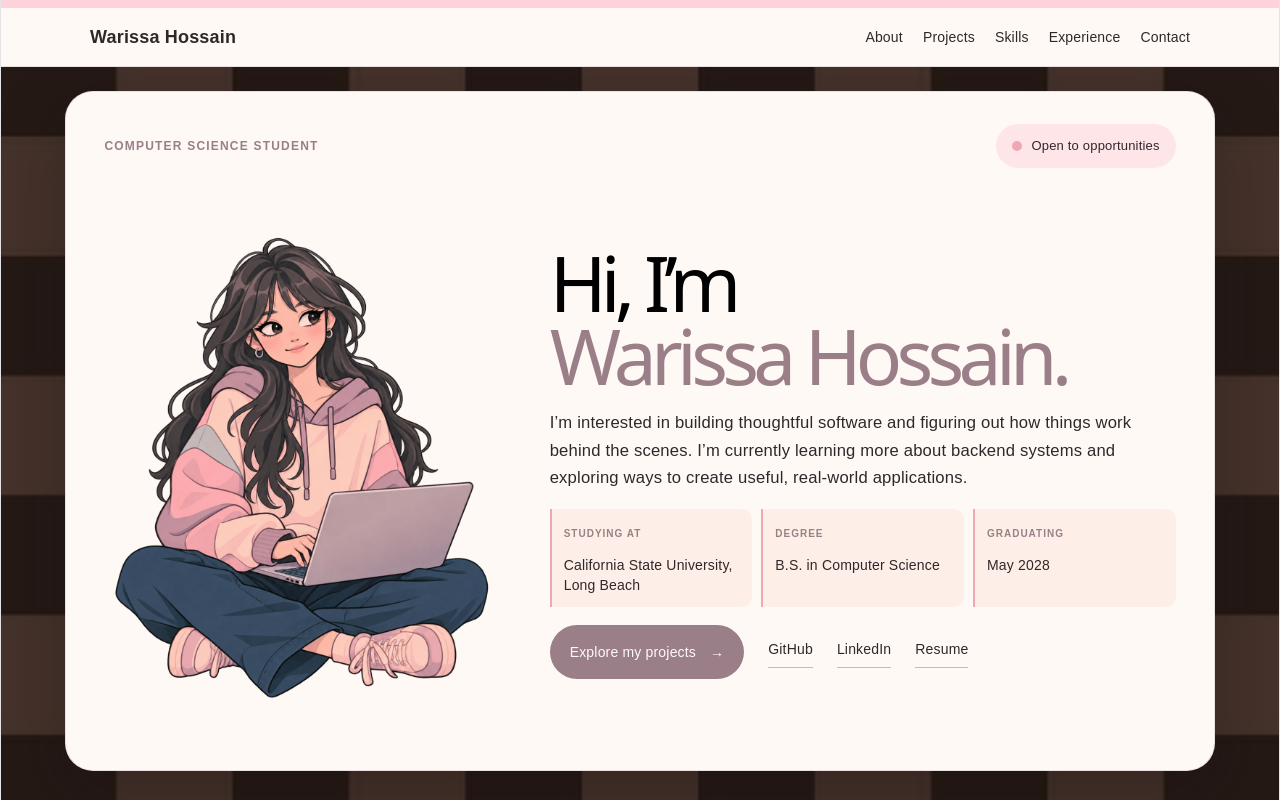
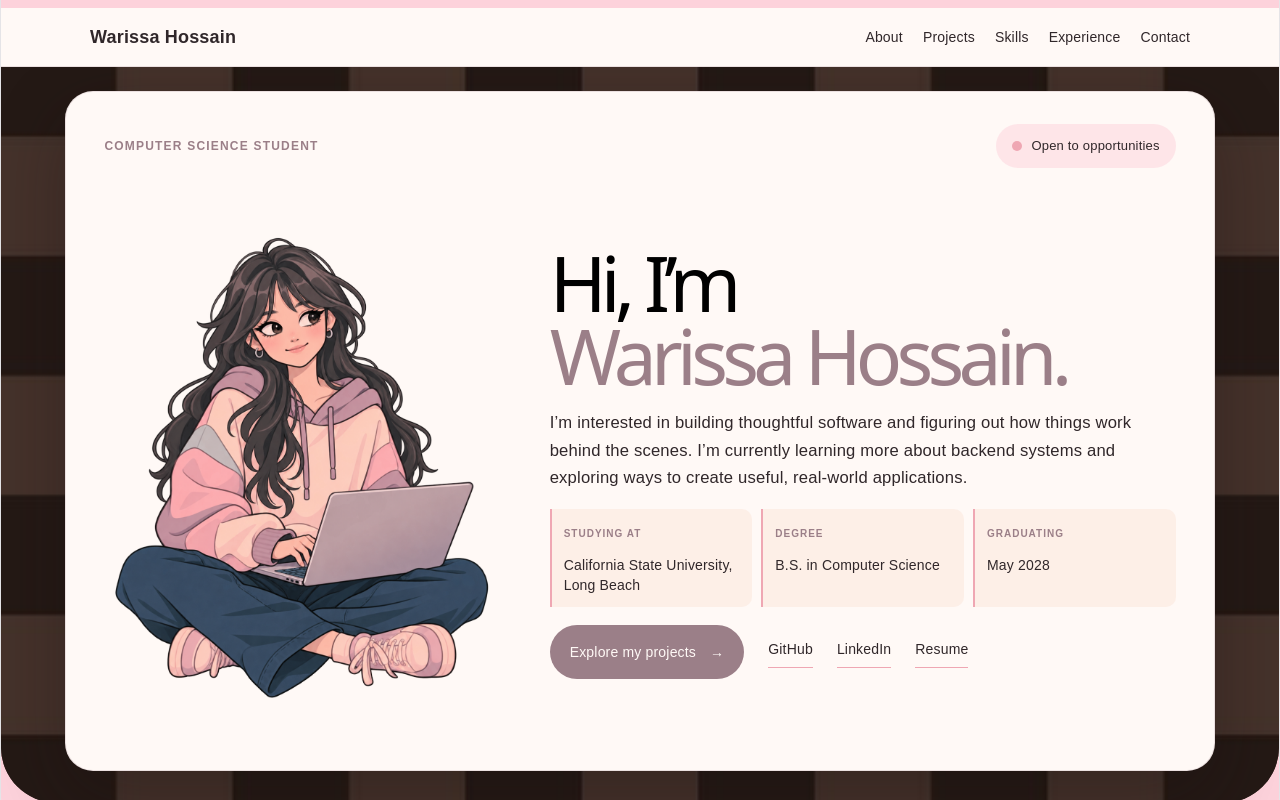
Before and after one commit to warissah/mini-portfolio, a React (Vite) app: page / in a window 1280 px wide. Shown: the top 800 px of the page. Built offline with nearby package versions, Linux system fonts and the light colour scheme.

Commit message:
Show home background image

```diff
--- a/src/App.css
+++ b/src/App.css
@@ -1336,6 +1336,7 @@ nav a:hover {
   height: 100%;
   object-fit: cover;
   pointer-events: none;
+  border-radius: 0 0 56px 56px;
 }
 
 .home-card {
```
